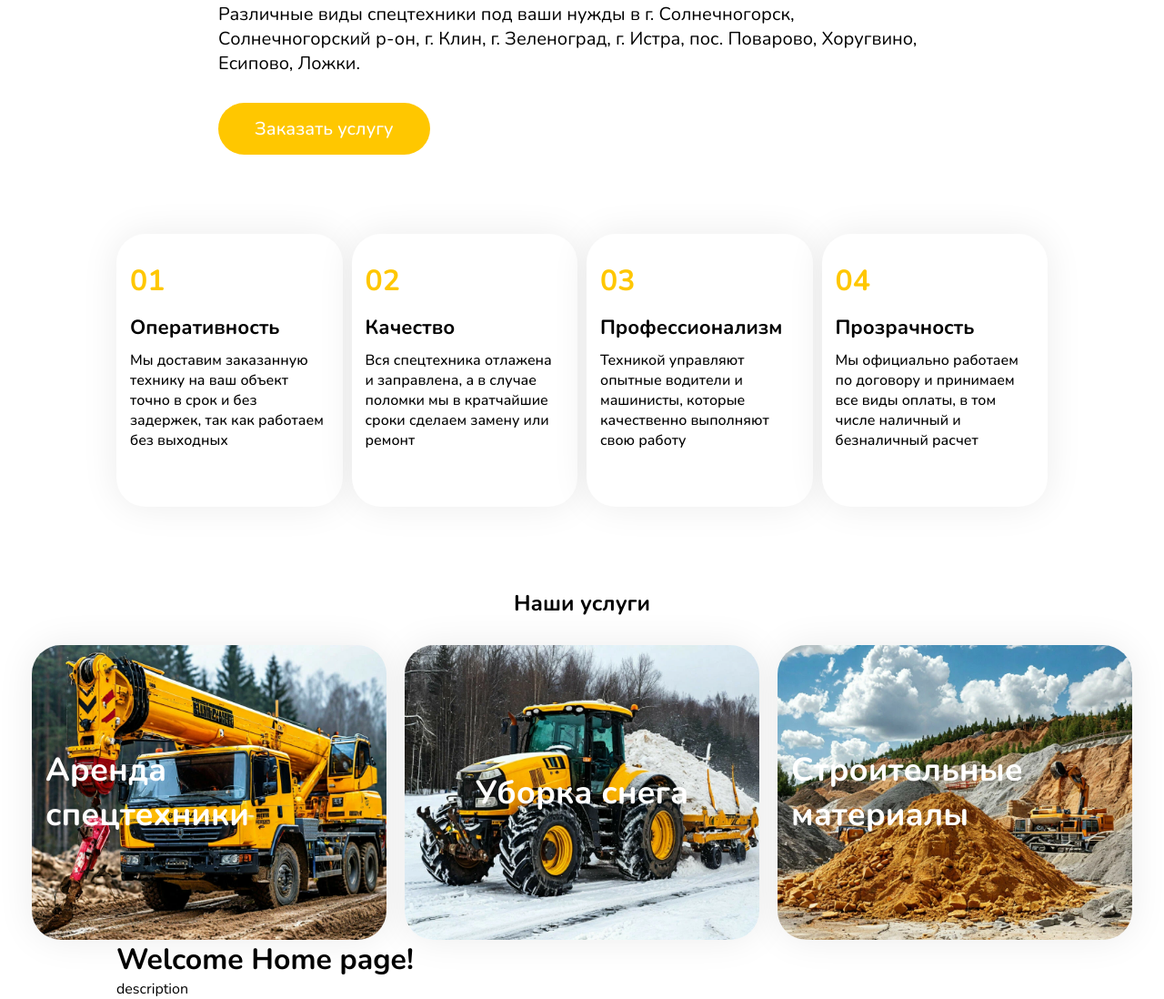
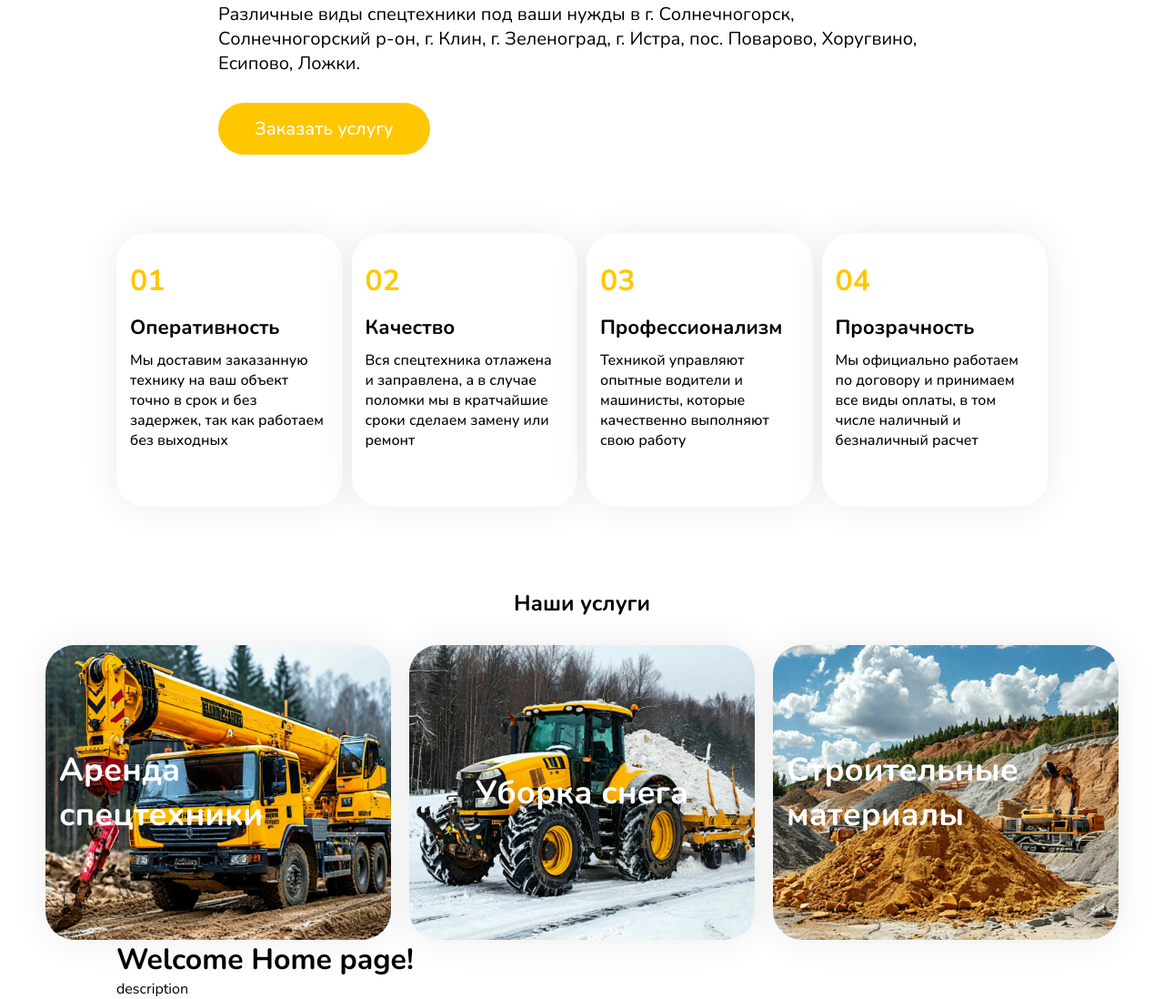
Before and after one commit to 1Slivador1Dali1/cargo-transportation, a React (Vite) app: page / in a window 1280 px wide. Shown: the part 313-1411 px from the top of the page at 91% size. Built offline with nearby package versions, Linux system fonts and the light colour scheme.

Commit message:
Small Change Styles

```diff
--- a/src/components/ProductsItem/index.module.scss
+++ b/src/components/ProductsItem/index.module.scss
@@ -22,10 +22,10 @@
   }
 
   @include respond("lg") {
-    width: 390px;
+    width: 380px;
   }
 
   @include respond("xl") {
-    width: 490px;
+    width: 460px;
   }
 }
```
